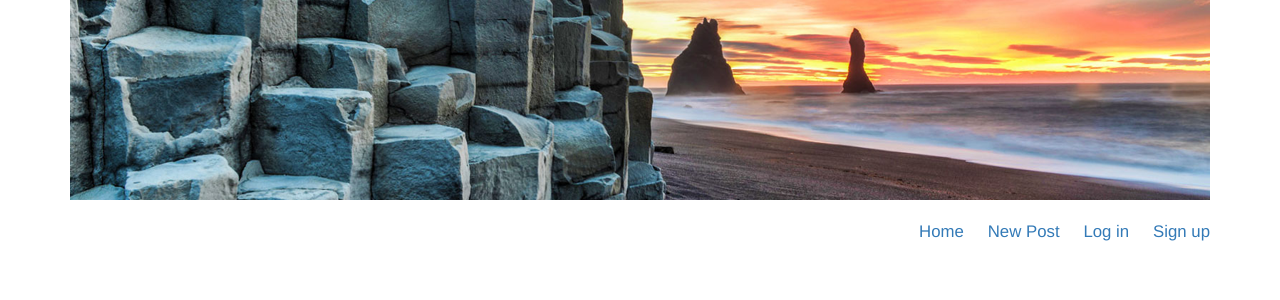
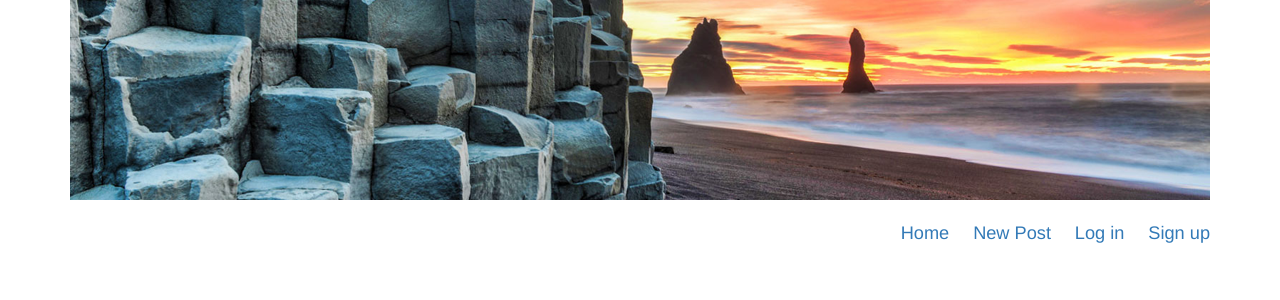
Before and after one commit to msurmenok/multi-user-blog, a Python web app: template templates/template.html in a window 1280 px wide. Shown: the top 300 px of the page. Run offline with Jinja, Linux system fonts and the light colour scheme; the template is opened without the code that fills it, so the values that code supplies are empty; some libraries are stand-ins or nearby versions.

Commit message:
adjusted styles for google app enginge

```diff
--- a/static/styles.css
+++ b/static/styles.css
@@ -1,7 +1,7 @@
 /* FONTS */
-p, a, em, textarea, input[type="text"], input[type="password"], span {
+p, a, em, textarea, input[type="text"], input[type="password"], form span {
     font-family: "Helvetica Neue", Helvetica,Arial, sans-serif;
-    font-size: 1.2em;
+    font-size: 1.3em;
     font-weight: normal;
 }
 
@@ -87,7 +87,7 @@ hr {
 
 label span {
     display: inline-block;
-    min-width: 130px;
+    min-width: 140px;
 }
 
 .userform label {
```
